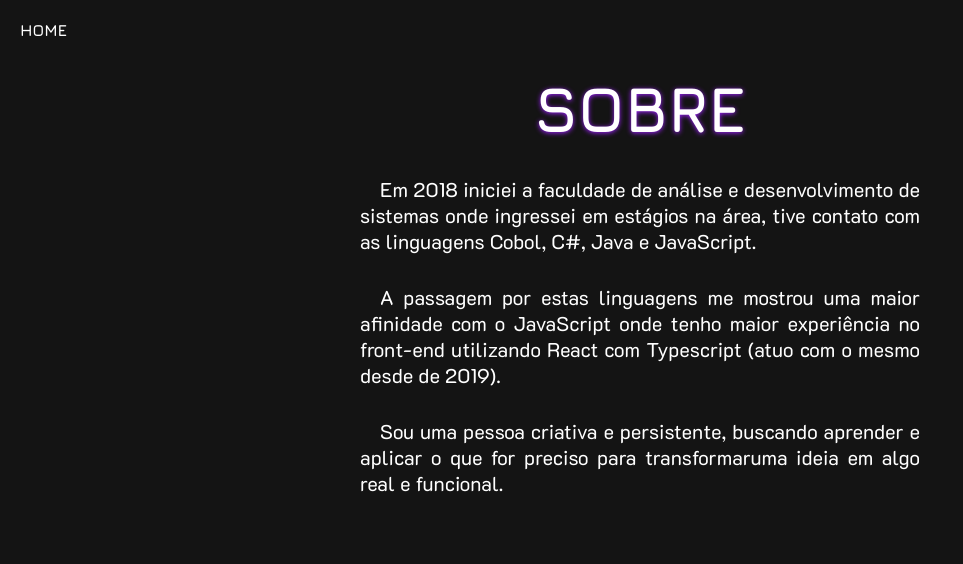
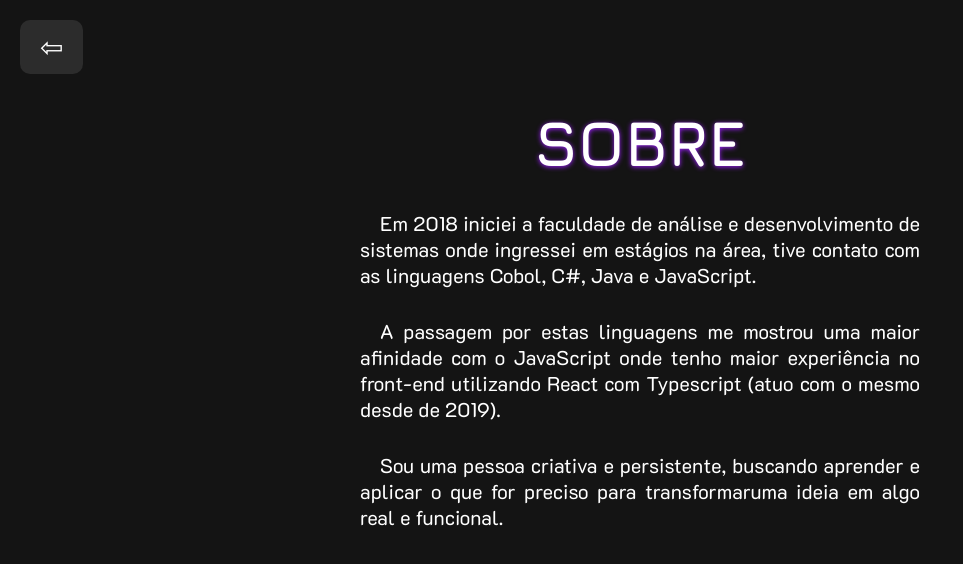
Before and after one commit to RoanArraes/portfolio-roan, a React (Create React App) app: page /sobre in a window 1280 px wide. Shown: the top 564 px of the page, without its empty margins (0-963 px from the left). Built offline with nearby package versions, Linux system fonts and the light colour scheme.

Commit message:
adjusting back button

```diff
--- a/src/components/header-with-back/HeaderWithBack.tsx
+++ b/src/components/header-with-back/HeaderWithBack.tsx
@@ -16,10 +16,8 @@ const HeaderWithBack = ({ title }: Props) => {
   return(
     <Container>
       <WrapperButton>
-        <ButtonBack>
-          <NavLink to={'/'}>
-            {LABEL_BUTTON_BACK.label}
-          </NavLink>
+        <ButtonBack to={'/'}>
+          {LABEL_BUTTON_BACK.label}
         </ButtonBack>
       </WrapperButton>
       <WrapperTitle>
--- a/src/components/header-with-back/styles.tsx
+++ b/src/components/header-with-back/styles.tsx
@@ -1,3 +1,4 @@
+import { NavLink } from "react-router-dom";
 import styled from "styled-components";
 import ItemWrapper from "../../helpers/ItemWrapper";
 
@@ -6,22 +7,25 @@ export const Container = styled.div`
   display: flex;
   flex-direction: column;
 `;
-export const ButtonBack = styled.span`
-  height: 20px;
+export const ButtonBack = styled(NavLink)`
+  padding: 10px 20px;
   align-self: flex-start;
+  display: flex;
+  align-items: center;
+  background-color: ${({ theme }) => theme.colors.rgba.white010};
+  border-radius: 10px;
+  text-decoration:none;
+  font-family: ${({ theme }) => theme.fonts[0]};
+  font-size: ${({ theme }) => theme.fontSizes.medium2};
+  text-transform: uppercase;
+  color: ${({ theme }) => theme.colors.white};
+  cursor: pointer;
 
-  a{
-    color: ${({ theme }) => theme.colors.white};
-    font-family: ${({ theme }) => theme.fonts[0]};
-    font-size: ${({ theme }) => theme.fontSizes.medium};
-    text-decoration:none;
-    text-transform: uppercase;
-    cursor: pointer;
+  :hover {
+    border: 1px solid ${({ theme }) => theme.colors.hover};
+    color: ${({ theme }) => theme.colors.hover};
+  }
 
-    :hover {
-      color: ${({ theme }) => theme.colors.hover};
-    }
-  }
 `;
 export const TitlePage = styled.span`
   font-size: ${({ theme }) => theme.fontSizes.medium4};
--- a/src/utils/labels.ts
+++ b/src/utils/labels.ts
@@ -18,7 +18,7 @@ export const LABEL_HEADER_PROJECTS_PAGE: LabelHeader = {
 }
 
 export const LABEL_BUTTON_BACK = {
-  label: "HOME"
+  label: "⇦"
 }
 
 export const LABEL_LINK_SOURCE_CODE = {
```
